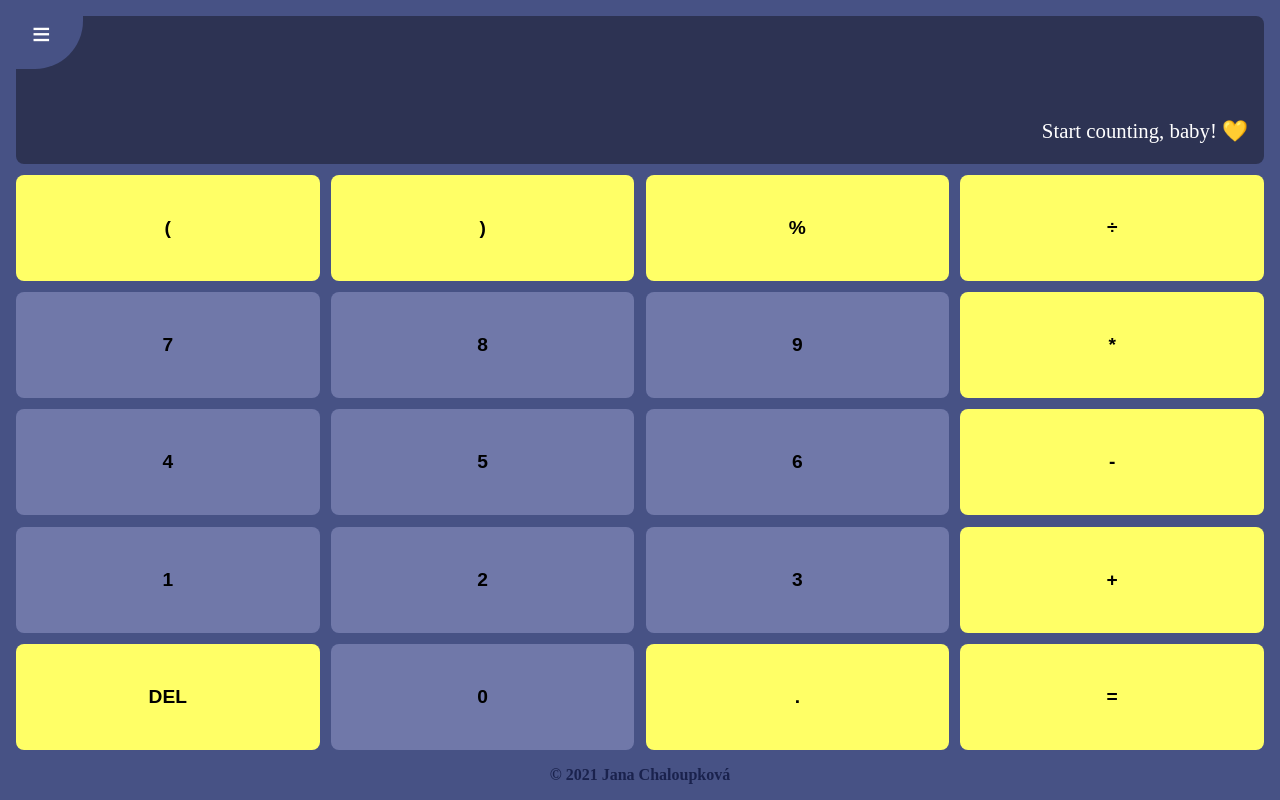
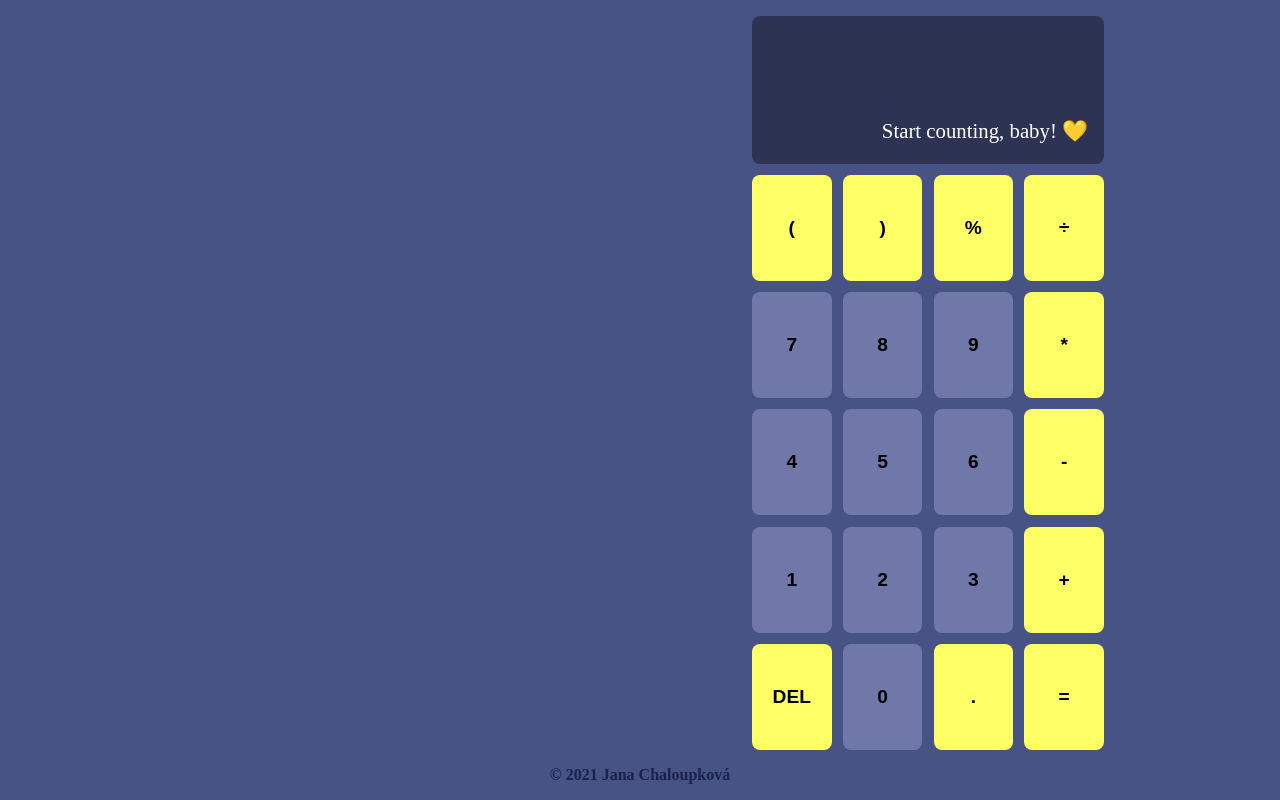
Before and after one commit to agnes97/vg-calculator, a React (Create React App) app: page / in a window 1280 px wide. Built offline with nearby package versions, Linux system fonts and the light colour scheme.

Commit message:
✨ Introduce basis for desktop version

```diff
--- a/src/components/App/index.css
+++ b/src/components/App/index.css
@@ -13,3 +13,11 @@ main {
   flex-grow: 1;
   width: 100%;
 }
+
+@media screen and (min-width: 910px) {
+  main {
+    width: 30%;
+    align-self: flex-end;
+    margin-right: 10rem;
+  }
+}
--- a/src/components/Footer/index.css
+++ b/src/components/Footer/index.css
@@ -1,3 +1,12 @@
+footer {
+    display: none;
+}
+
+@media screen and (min-width: 910px) {
+    footer {
+        display: block;
+    }
+
     footer > p {
         margin-top: 0;
         margin-bottom: 1rem;
@@ -5,3 +14,4 @@ footer > p {
         color: hsl(230, 50%, 20%);
         font-weight: bold;
     }
+}
--- a/src/components/Header/index.css
+++ b/src/components/Header/index.css
@@ -1,4 +1,10 @@
 nav {
+    display: none;
+}
+
+@media screen and (max-width: 909px) {
+    nav {
+        display: block;
         position: absolute;
         top: 0;
         left: 0;
@@ -16,3 +22,4 @@ nav > button {
     nav > button:hover {
         color: hsl(0, 0%, 100%);
     }
+}
```
Lines whose indentation alone changed are shown as unchanged.
